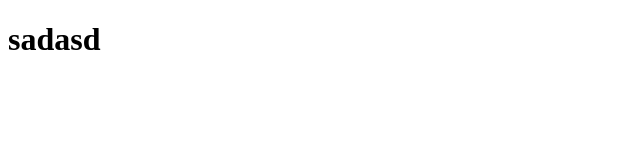
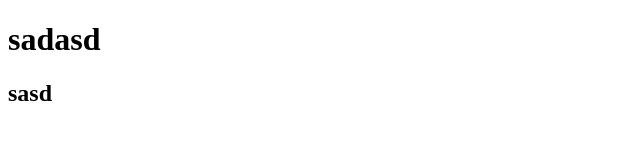
Before and after one commit to MrLinRy/Train, a plain HTML site: page index.html in a window 1280 px wide. Shown: the full height of the page, 0-640 px from the left. Drawn offline with Linux system fonts and the light colour scheme.

Commit message:
Dev commit

```diff
--- a/index.html
+++ b/index.html
@@ -6,6 +6,7 @@
     <h1>sadasd</h1>
 </head>
 <body>
+ <h2>sasd<h2>
 
 </body>
 
```
